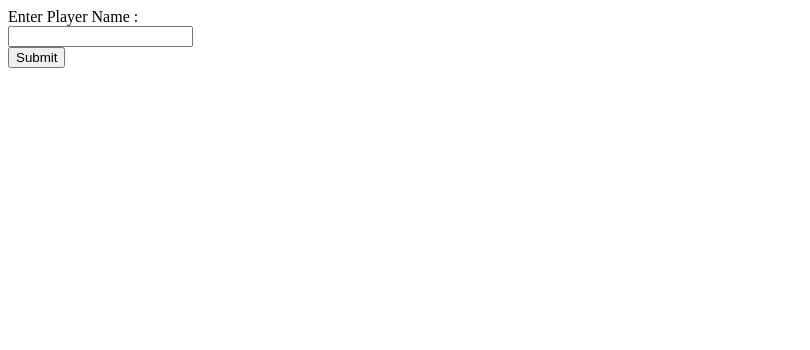
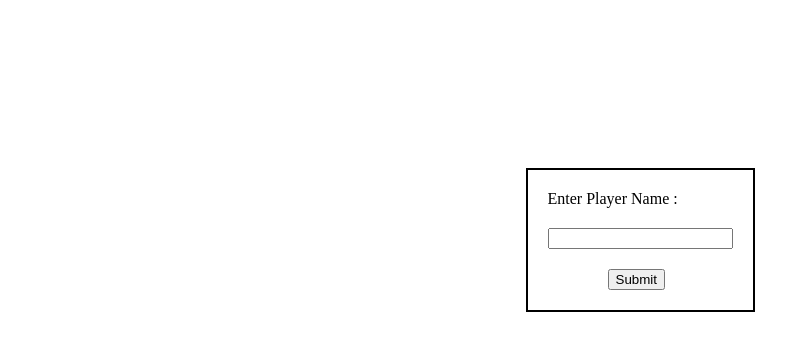
Before and after one commit to dumb-programmer/battleship, a website built with webpack: page dist/index.html in a window 1280 px wide. Shown: the whole page, without its empty margins (0-810 px from the left). Built offline with nearby package versions, Linux system fonts and the light colour scheme.

Commit message:
Style form and winner announcement heading

```diff
--- a/src/style.css
+++ b/src/style.css
@@ -1,3 +1,7 @@
+* {
+    box-sizing: border-box;
+}
+
 .content {
     display: flex;
     justify-content: center;
@@ -50,13 +54,43 @@
 }
 
 .hit {
-    background-color: red;
+    background-color: #d0312d;
 }
 
 .miss {
-    background-color: blue;
+    background-color: skyblue;
 }
 
 .hit, .miss {
     cursor: not-allowed;
 }
+
+form {
+    border: 2px solid black;
+    padding: 20px;
+}
+
+.form-container {
+    display: flex;
+    justify-content: center;
+    position: relative;
+    top: 20vh;
+}
+
+input{
+    position: relative;
+    top: 20px;
+}
+
+#player-submit-btn {
+    margin: 20px;
+    position: relative;
+    left: 40px;
+    top: 20px;
+}
+
+.announcement{
+    text-align: center;
+    position: relative;
+    top: 40vh;
+}
```
